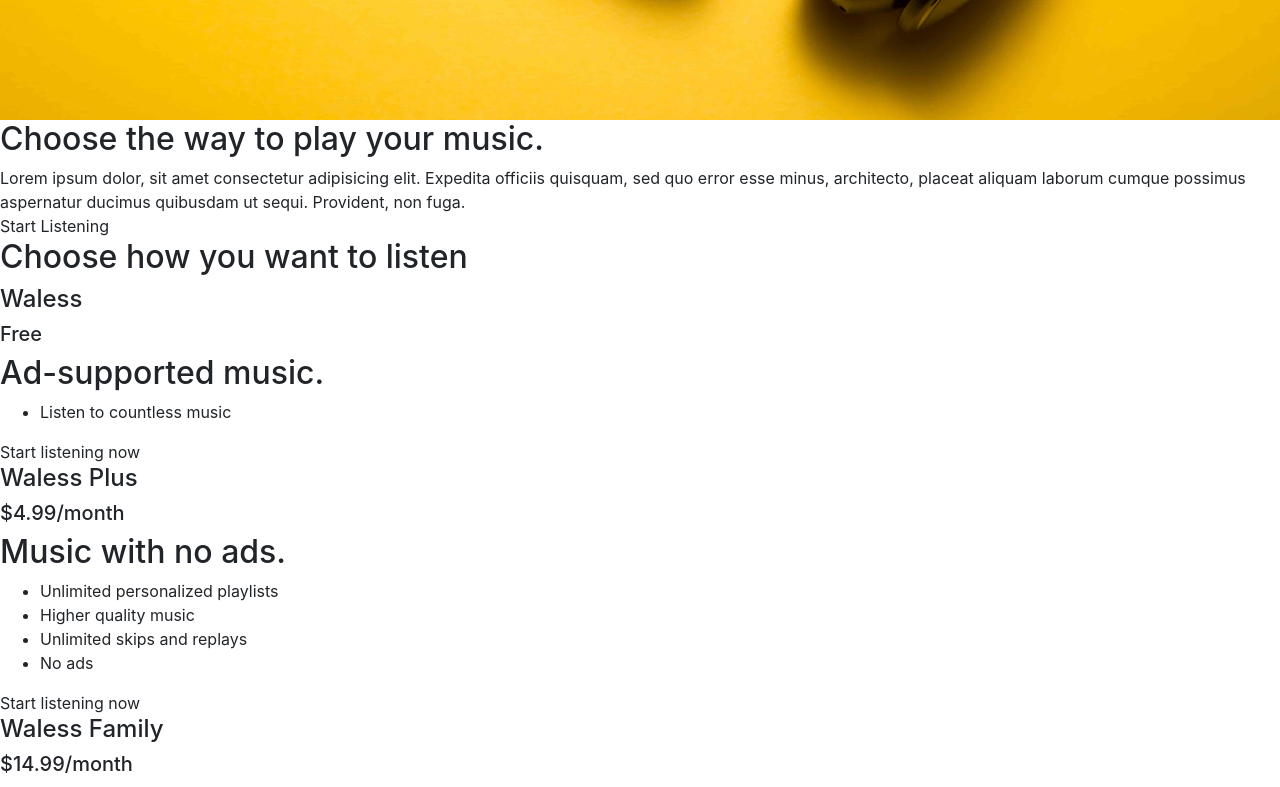
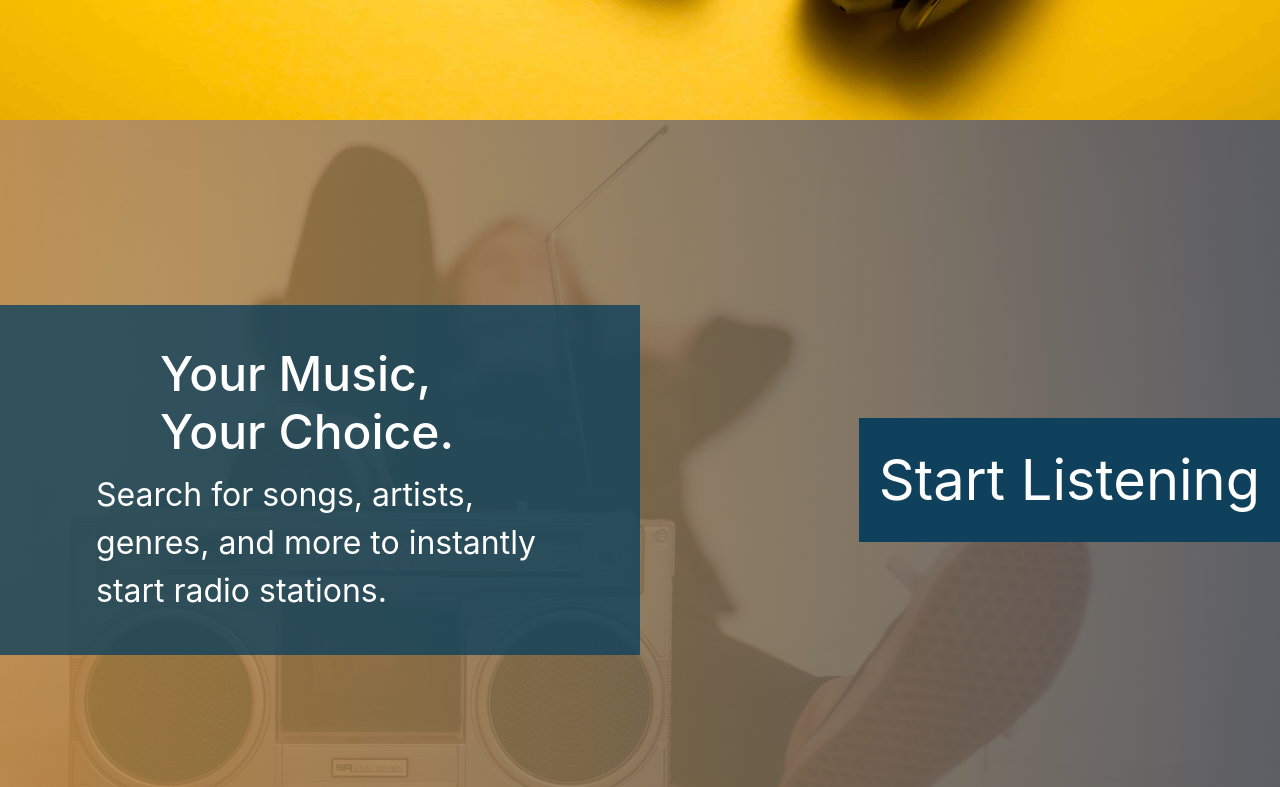
Before and after one commit to alfmoh/waless-spa, an Angular app: page / in a window 1280 px wide. Shown: the part 680-1467 px from the top of the page. Built offline with nearby package versions, Linux system fonts and the light colour scheme.

Commit message:
home component choice section styled.

```diff
--- a/src/app/core/components/home/home.component.html
+++ b/src/app/core/components/home/home.component.html
@@ -7,15 +7,12 @@
 </section>
 
 <section class="choice">
+  <div class="choice__button ws-btn">Start Listening</div>
   <div class="choice-content">
-    <h2 class="choice-content__header">Choose the way to play your music.</h2>
-    <div class="choice-content__desc">
-      Lorem ipsum dolor, sit amet consectetur adipisicing elit.
-      Expedita officiis quisquam, sed quo error esse minus,
-      architecto, placeat aliquam laborum cumque
-      possimus aspernatur ducimus quibusdam ut sequi. Provident, non fuga.
-    </div>
-    <div class="choice-content__button">Start Listening</div>
+    <h2 class="choice-content__header">Your Music, Your Choice.</h2>
+    <p class="choice-content__desc">
+        Search for songs, artists, genres, and more to instantly start radio stations.
+    </p>
   </div>
 </section>
 
--- a/src/app/core/components/home/home.component.scss
+++ b/src/app/core/components/home/home.component.scss
@@ -43,3 +43,78 @@
         }
     }
 }
+
+.choice {
+    background: linear-gradient(to right, rgba(196, 139, 64, 0.8), rgba(83, 83, 90, 0.9)), url("../../../../assets/images/home/leg-on-radio.jpg") no-repeat;
+    background-size: cover;
+    background-position: 50% 50%;
+    height: 90vh;
+    display: flex;
+    flex-direction: row;
+    justify-content: space-between;
+    align-items: center;
+    color: $mainWhite;
+
+    &__button {
+        padding: 10px;
+        font-size: 1rem;
+
+        @include media-breakpoint-up(md) {
+            font-size: 2.2rem;
+            margin-left: 50px;
+            padding: 20px;
+        }
+
+
+        @include media-breakpoint-up(lg) {
+            font-size: 3.5rem;
+        }
+    }
+
+    &-content {
+        min-height: 40vh;
+        max-height: 80vh;
+        background-color: rgba(15, 65, 92, 0.8);
+        max-width: 50%;
+        display: flex;
+        flex-direction: column;
+        padding: 40px 0;
+        justify-content: space-between;
+        order: -1;
+
+        &__header {
+            max-width: 50%;
+            margin: 0 auto;
+            padding-bottom: 10px;
+            font-size: 1.3rem;
+
+            @include media-breakpoint-up(md) {
+                font-size: 2rem;
+            }
+
+
+            @include media-breakpoint-up(lg) {
+                font-size: 3rem;
+            }
+        }
+
+        &__desc {
+            max-width: 70%;
+            margin: 0 auto;
+            font-size: 1rem;
+
+            @include media-breakpoint-up(md) {
+                font-size: 1.5rem;
+            }
+
+
+            @include media-breakpoint-up(lg) {
+                font-size: 2rem;
+            }
+        }
+
+        &::after {
+            content: "";
+        }
+    }
+}
--- a/src/assets/scss/_variables.scss
+++ b/src/assets/scss/_variables.scss
@@ -1,2 +1,3 @@
 $mainBrown: rgb(124, 80, 15);
 $mainWhite: #FFF;
+$mainBlue: #0F415C;
--- a/src/assets/scss/styles.scss
+++ b/src/assets/scss/styles.scss
@@ -8,3 +8,13 @@
 a:hover {
     text-decoration: none;
 }
+
+.ws-btn {
+  padding: 5px;
+  background-color: $mainBlue;
+  color: $mainWhite;
+
+  &:hover {
+    cursor: pointer;
+  }
+}
```
Also changed, not shown: src/assets/images/home/leg-on-radio.jpg (added).
